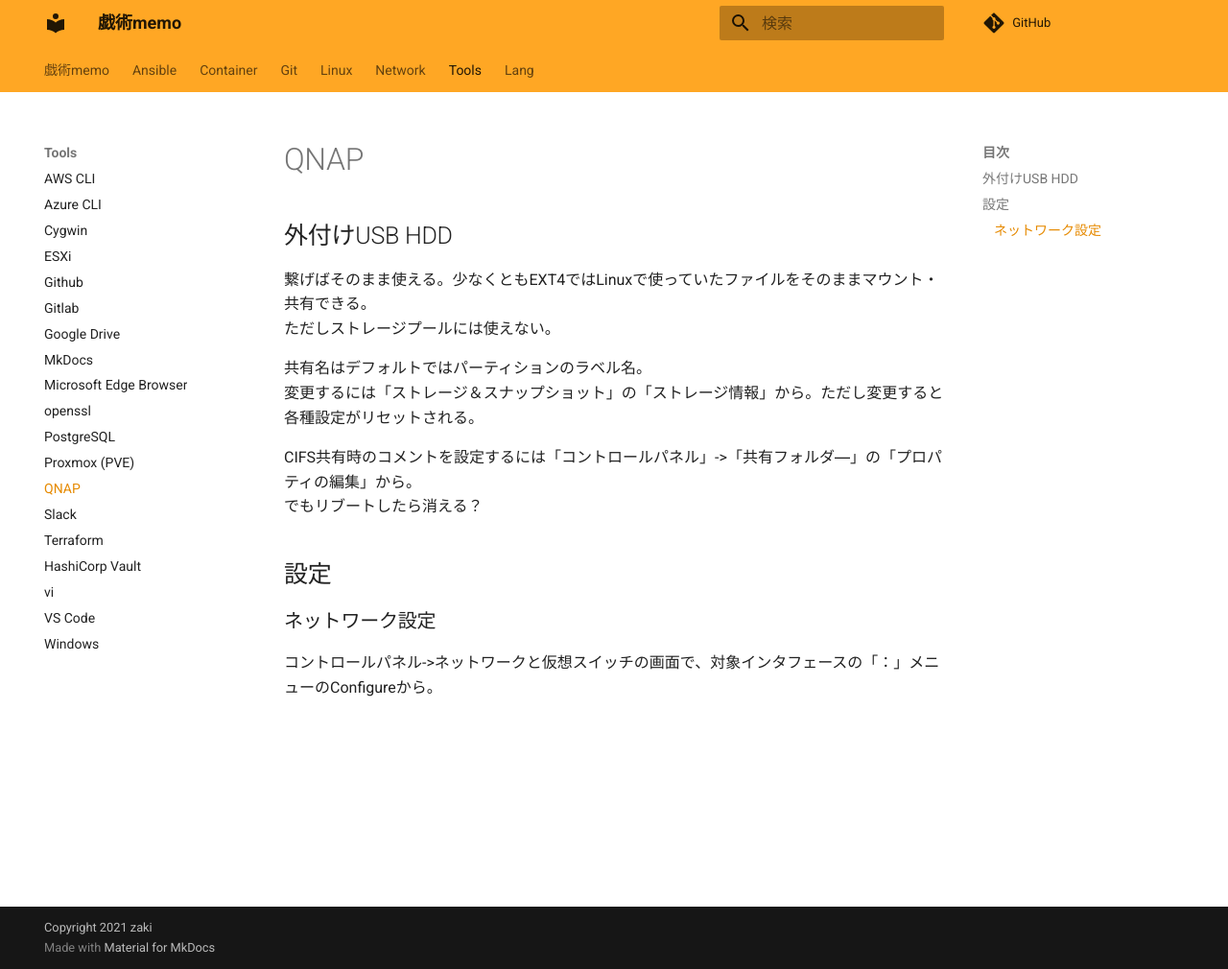
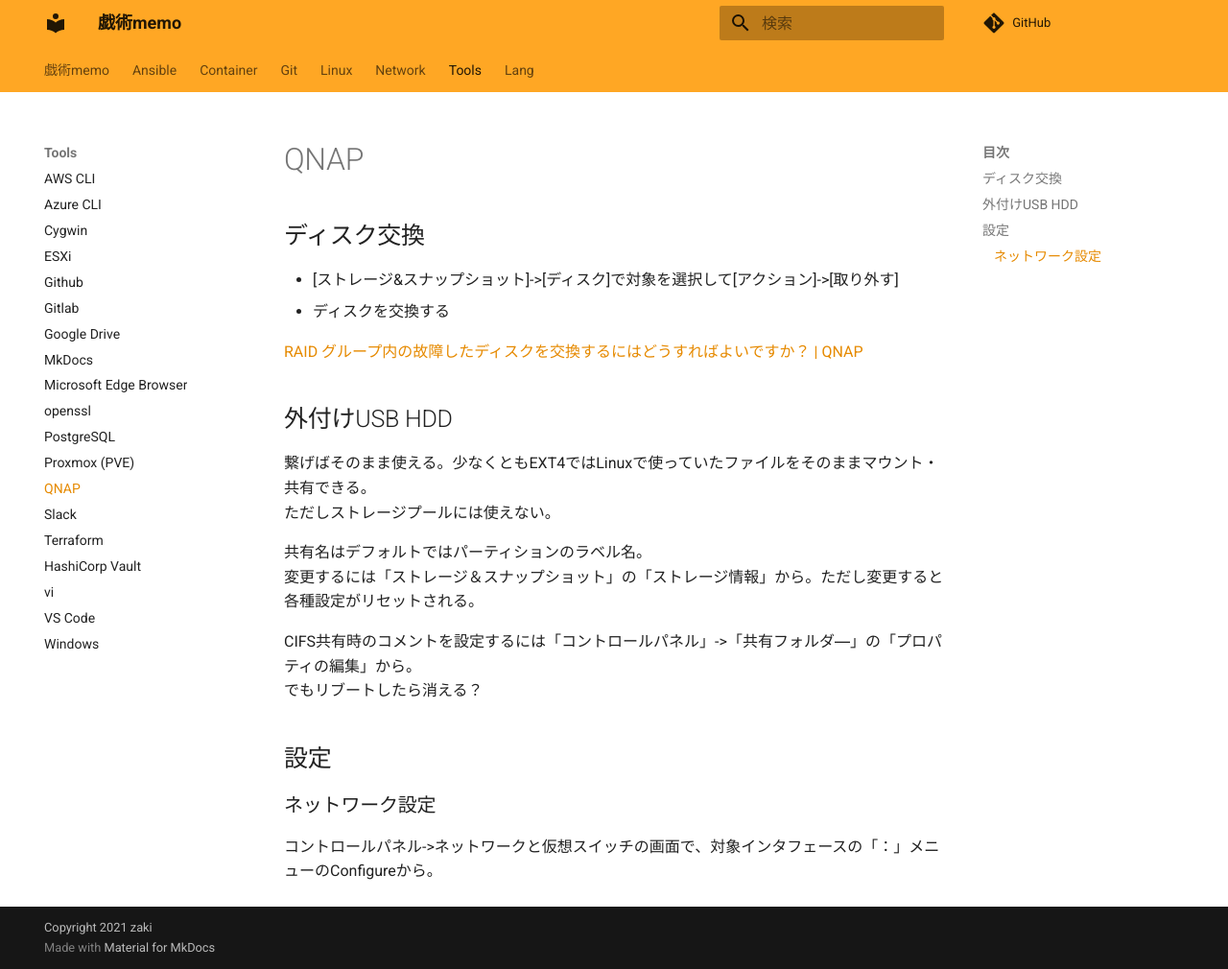
Before and after one commit to zaki-lknr/docs, an MkDocs documentation site: the page built from docs/Tools/qnap.md, in a window 1280 px wide and 1010 px high. Shown: the whole window at 96% size. Built offline with MkDocs 1.6.1 and Material for MkDocs 9.7.7, drawn with Linux system fonts in a browser that asks for light colours; comment, search, counter and statistics services are not loaded.

Commit message:
add: tools/qnap: ディスク交換

```diff
--- a/docs/Tools/qnap.md
+++ b/docs/Tools/qnap.md
@@ -1,4 +1,11 @@
 # QNAP
+
+## ディスク交換
+
+- [ストレージ&スナップショット]->[ディスク]で対象を選択して[アクション]->[取り外す]
+- ディスクを交換する
+
+[RAID グループ内の故障したディスクを交換するにはどうすればよいですか？ | QNAP](https://www.qnap.com/ja-jp/how-to/faq/article/raid-%E3%82%B0%E3%83%AB%E3%83%BC%E3%83%97%E5%86%85%E3%81%AE%E6%95%85%E9%9A%9C%E3%81%97%E3%81%9F%E3%83%87%E3%82%A3%E3%82%B9%E3%82%AF%E3%82%92%E4%BA%A4%E6%8F%9B%E3%81%99%E3%82%8B%E3%81%AB%E3%81%AF%E3%81%A9%E3%81%86%E3%81%99%E3%82%8C%E3%81%B0%E3%82%88%E3%81%84%E3%81%A7%E3%81%99%E3%81%8B)
 
 ## 外付けUSB HDD
 
```
